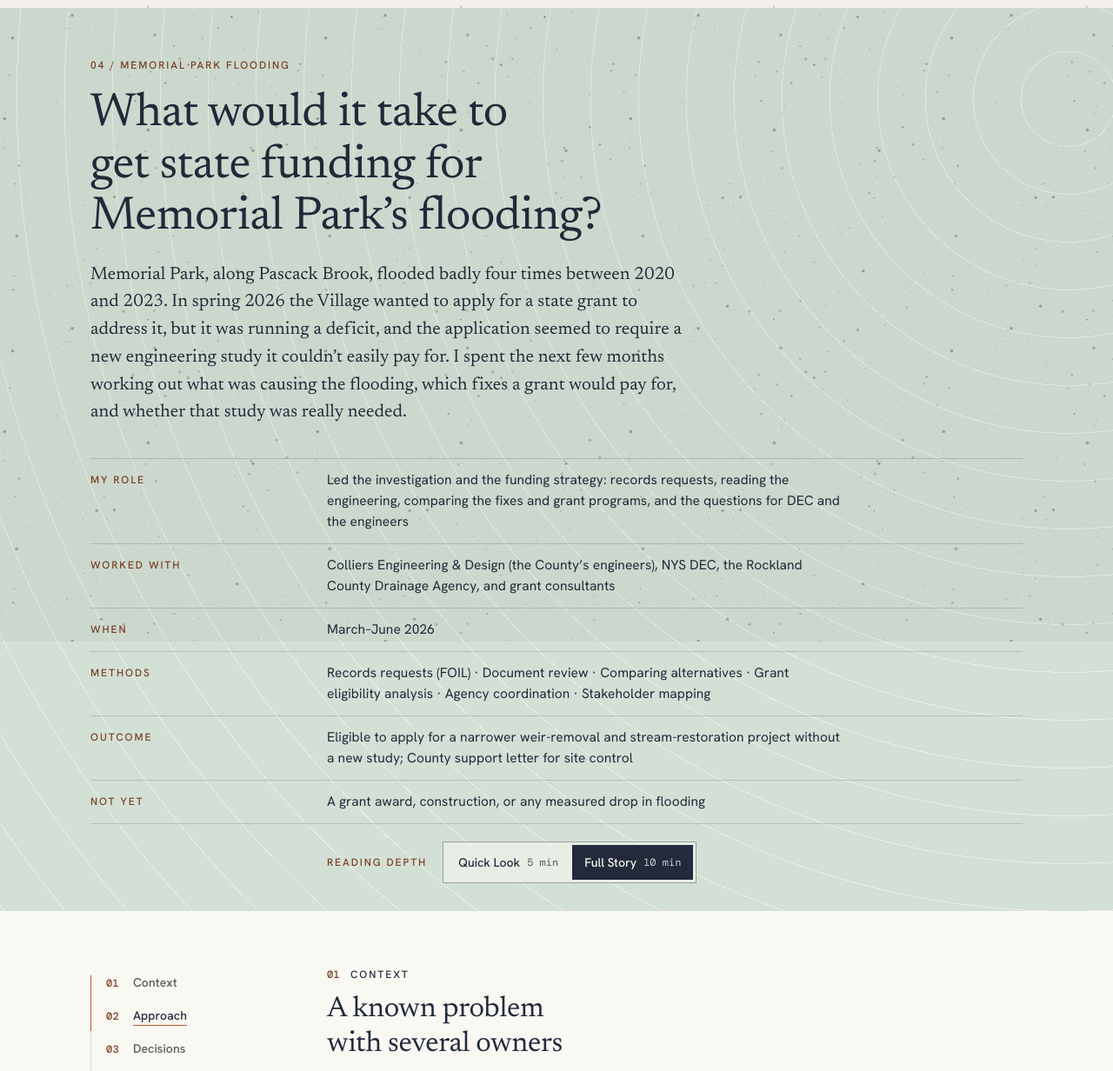
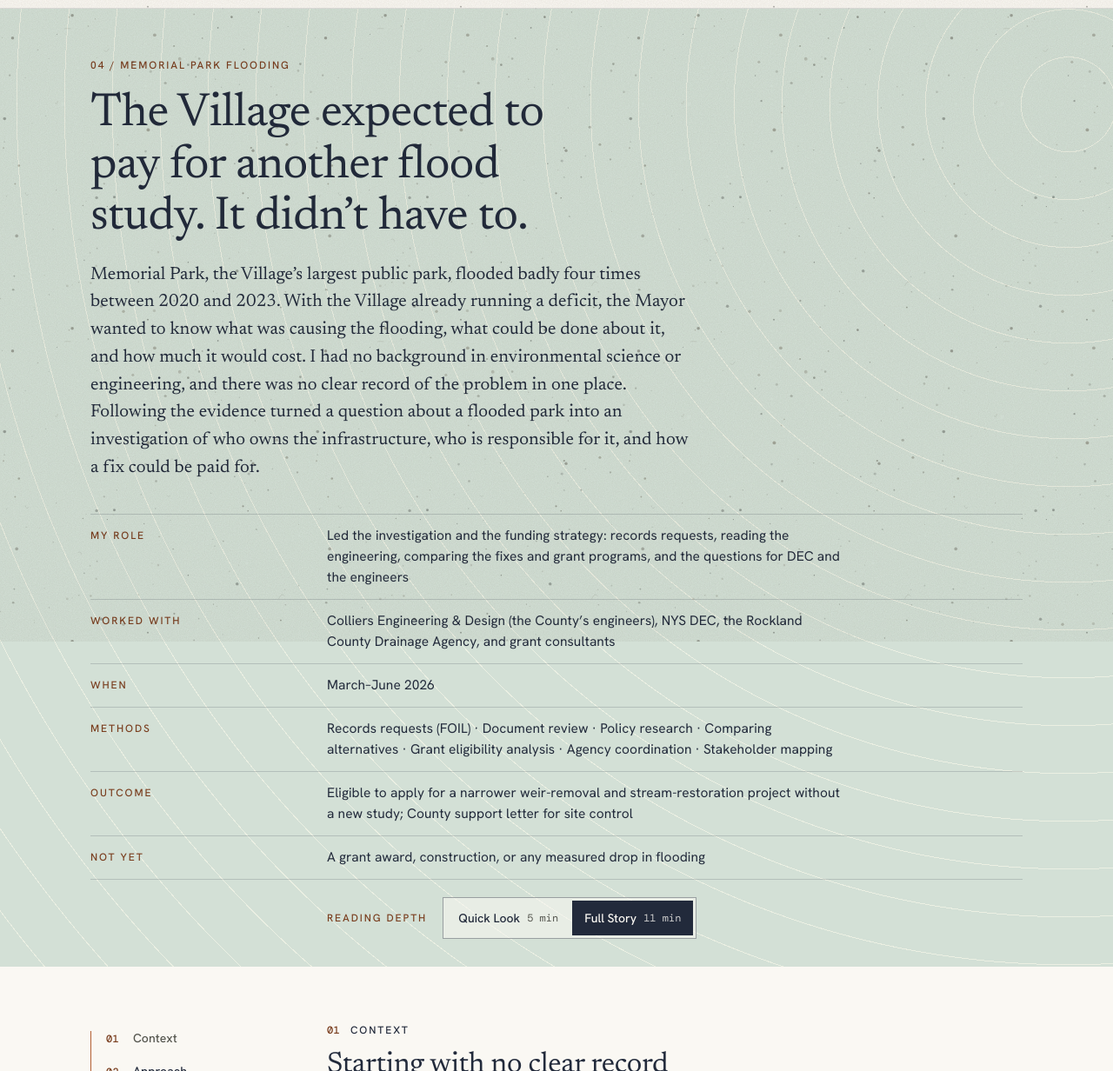
Before and after one commit to judeandrade013/judeandrade013.github.io, a plain HTML site: page work/memorial-park.html in a window 1280 px wide. Shown: the part 62-1294 px from the top of the page at 87% size. Drawn offline with nearby package versions, Linux system fonts and the light colour scheme.

Commit message:
Rework the Memorial Park case around Jude's account
New title and intro, a "Starting with no clear record" opening, the
sources and redacted records in Approach, and a closing "What I took
from it". Existing evidence, decisions and exhibits unchanged. Pager
titles on the neighbouring cases updated to the new title.

Co-Authored-By: Claude Opus 5.5 <noreply@anthropic.com>
Claude-Session: https://claude.ai/code/session_011crcDEJLF27TFXUFfabBBR

```diff
--- a/work/memorial-park.html
+++ b/work/memorial-park.html
@@ -5,11 +5,11 @@
 <meta content="width=device-width,initial-scale=1,viewport-fit=cover" name="viewport"/>
 <meta content="#FAF8F3" name="theme-color"/>
 <script>(function(){var d=document.documentElement,t;try{t=localStorage.getItem("theme")}catch(e){}if(t!=="light"&&t!=="dark")t=matchMedia("(prefers-color-scheme: dark)").matches?"dark":"light";d.setAttribute("data-theme",t);})();</script>
-<title>What would it take to get state funding for Memorial Park’s flooding? · Jude Andrade</title>
-<meta content="Memorial Park, along Pascack Brook, flooded badly four times between 2020 and 2023. In spring 2026 the Village wanted to apply for a state grant to address it, but it was running a deficit, and the application seemed to require a new engineering study it couldn’t easily pay for. I spent the next few months working out what the grant actually required." name="description"/>
+<title>The Village expected to pay for another flood study. It didn’t have to. · Jude Andrade</title>
+<meta content="Memorial Park, the Village’s largest public park, flooded badly four times between 2020 and 2023. With the Village already running a deficit, the Mayor wanted to know what was causing the flooding, what could be done about it, and how much it would cost. I had no background in environmental science or engineering, and there was no clear record of the problem in one place. Following the evidence turned a question about a flooded park into an investigation of who owns the infrastructure, who is responsible for it, and how a fix could be paid for." name="description"/>
 <meta content="article" property="og:type"/>
-<meta content="What would it take to get state funding for Memorial Park’s flooding?" property="og:title"/>
-<meta content="Memorial Park, along Pascack Brook, flooded badly four times between 2020 and 2023. In spring 2026 the Village wanted to apply for a state grant to address it, but it was running a deficit, and the application seemed to require a new engineering study it couldn’t easily pay for. I spent the next few months working out what the grant actually required." property="og:description"/>
+<meta content="The Village expected to pay for another flood study. It didn’t have to." property="og:title"/>
+<meta content="Memorial Park, the Village’s largest public park, flooded badly four times between 2020 and 2023. With the Village already running a deficit, the Mayor wanted to know what was causing the flooding, what could be done about it, and how much it would cost. I had no background in environmental science or engineering, and there was no clear record of the problem in one place. Following the evidence turned a question about a flooded park into an investigation of who owns the infrastructure, who is responsible for it, and how a fix could be paid for." property="og:description"/>
 <meta content="https://judeandrade013.github.io/og-card.jpg?v=20261117" property="og:image"/>
 <meta content="1200" property="og:image:width"/>
 <meta content="630" property="og:image:height"/>
@@ -30,17 +30,18 @@
 <article aria-labelledby="h-memorial-park" data-depth="full" class="case story-case" style="--band:var(--band-4)" id="memorial-park">
 <div class="wrap">
 <div class="case-band"><div class="case-head"><p class="label">04 / Memorial Park flooding</p></div>
-<h1 id="h-memorial-park">What would it take to get state funding for Memorial Park’s flooding?</h1>
-<p class="dek">Memorial Park, along Pascack Brook, flooded badly four times between 2020 and 2023. In spring 2026 the Village wanted to apply for a state grant to address it, but it was running a deficit, and the application seemed to require a new engineering study it couldn’t easily pay for. I spent the next few months working out what was causing the flooding, which fixes a grant would pay for, and whether that study was really needed.</p>
-<dl class="facts case-meta"><div class="wide"><dt class="label">My role</dt><dd>Led the investigation and the funding strategy: records requests, reading the engineering, comparing the fixes and grant programs, and the questions for DEC and the engineers</dd></div><div class="wide"><dt class="label">Worked with</dt><dd>Colliers Engineering &amp; Design (the County’s engineers), NYS DEC, the Rockland County Drainage Agency, and grant consultants</dd></div><div><dt class="label">When</dt><dd>March–June 2026</dd></div><div class="wide"><dt class="label">Methods</dt><dd>Records requests (FOIL) · Document review · Comparing alternatives · Grant eligibility analysis · Agency coordination · Stakeholder mapping</dd></div><div class="wide"><dt class="label">Outcome</dt><dd>Eligible to apply for a narrower weir-removal and stream-restoration project without a new study; County support letter for site control</dd></div><div><dt class="label">Not yet</dt><dd>A grant award, construction, or any measured drop in flooding</dd></div></dl>
-<div class="depth"><p class="label" id="depth-l">Reading depth</p><div class="seg" role="radiogroup" aria-labelledby="depth-l"><button type="button" role="radio" value="quick" aria-checked="false" tabindex="-1">Quick Look <span class="t">5 min</span></button><button type="button" role="radio" value="full" aria-checked="true">Full Story <span class="t">10 min</span></button></div></div></div>
+<h1 id="h-memorial-park">The Village expected to pay for another flood study. It didn’t have to.</h1>
+<p class="dek">Memorial Park, the Village’s largest public park, flooded badly four times between 2020 and 2023. With the Village already running a deficit, the Mayor wanted to know what was causing the flooding, what could be done about it, and how much it would cost. I had no background in environmental science or engineering, and there was no clear record of the problem in one place. Following the evidence turned a question about a flooded park into an investigation of who owns the infrastructure, who is responsible for it, and how a fix could be paid for.</p>
+<dl class="facts case-meta"><div class="wide"><dt class="label">My role</dt><dd>Led the investigation and the funding strategy: records requests, reading the engineering, comparing the fixes and grant programs, and the questions for DEC and the engineers</dd></div><div class="wide"><dt class="label">Worked with</dt><dd>Colliers Engineering &amp; Design (the County’s engineers), NYS DEC, the Rockland County Drainage Agency, and grant consultants</dd></div><div><dt class="label">When</dt><dd>March–June 2026</dd></div><div class="wide"><dt class="label">Methods</dt><dd>Records requests (FOIL) · Document review · Policy research · Comparing alternatives · Grant eligibility analysis · Agency coordination · Stakeholder mapping</dd></div><div class="wide"><dt class="label">Outcome</dt><dd>Eligible to apply for a narrower weir-removal and stream-restoration project without a new study; County support letter for site control</dd></div><div><dt class="label">Not yet</dt><dd>A grant award, construction, or any measured drop in flooding</dd></div></dl>
+<div class="depth"><p class="label" id="depth-l">Reading depth</p><div class="seg" role="radiogroup" aria-labelledby="depth-l"><button type="button" role="radio" value="quick" aria-checked="false" tabindex="-1">Quick Look <span class="t">5 min</span></button><button type="button" role="radio" value="full" aria-checked="true">Full Story <span class="t">11 min</span></button></div></div></div>
 </div>
 <div class="wrap case-body">
 <nav class="rail" aria-label="Sections in this case study"><div class="rail-in"><span class="rail-line" aria-hidden="true"><span class="rail-fill"></span></span><ol><li><a href="#s-context"><span class="part-no">01</span><span class="rl">Context</span></a></li><li><a href="#s-approach"><span class="part-no">02</span><span class="rl">Approach</span></a></li><li><a href="#s-decisions"><span class="part-no">03</span><span class="rl">Decisions</span></a></li><li><a href="#s-outcome"><span class="part-no">04</span><span class="rl">Outcome</span></a></li></ol></div></nav>
 <div class="stages">
 <section class="chapter stage" id="s-context" data-name="Context" aria-labelledby="s-context-t">
-<div class="stage-head"><p class="part"><span class="part-no">01</span> Context</p><h2 class="stage-title" id="s-context-t">A known problem with several owners</h2></div>
+<div class="stage-head"><p class="part"><span class="part-no">01</span> Context</p><h2 class="stage-title" id="s-context-t">Starting with no clear record</h2></div>
 <div class="story stage-body">
+<p>There was no single place that explained why the park flooded, what had already been studied, or who was responsible for fixing it. The starting assumption was that the Village would have to pay for another expensive engineering study, and possibly for the fix itself.</p>
 <p>Nobody disputed that the park floods. Rockland County’s 2024 hazard mitigation plan lists Memorial Park among the Village’s flood-prone areas and records major flooding there during Tropical Storm Isaias (August 2020), Hurricane Henri (August 2021), the remnants of Hurricane Ida (September 2021), and a severe storm in July 2023. Village-wide, the same plan counts 254 flood insurance claims and about $1.47 million paid, in a village where 24.2% of residents live below the poverty line.</p>
 <p>What was unclear was who could act. The Village owns the park. The Rockland County Drainage Agency controls the waterway. The County holds the hazard plan and the earlier flood studies. The state Department of Environmental Conservation (DEC) decides what counts as a qualifying study for the grant. I expected the engineering to be the hard part. It turned out to be working out which of these institutions could answer which question, and getting the answers in writing.</p>
 <section aria-labelledby="shots-3" class="shots story-exhibit q">
@@ -56,7 +57,9 @@
 <section class="chapter stage" id="s-approach" data-name="Approach" aria-labelledby="s-approach-t">
 <div class="stage-head"><p class="part"><span class="part-no">02</span> Approach</p><h2 class="stage-title" id="s-approach-t">Reading what had already been paid for</h2></div>
 <div class="story stage-body">
+<p>I started digging through environmental assessments, land-use records, engineering studies, and flood analyses, using document review, public records requests, policy research, and comparisons between programs to piece together what had already been studied, which agencies were responsible, and what options were available.</p>
 <p>Before anyone spent money or assigned blame, I wanted to know what had already been studied, who controlled the affected stretch of the brook, and what commitments were on paper. I filed two Freedom of Information Law requests, one to the County and one to the Drainage Agency, for engineering records, consultant work, and the basis and status of a possible historical contribution from the Village.</p>
+<p>The closer I got to questions of ownership and responsibility, the more often the records were incomplete or redacted.</p>
 <p>The most useful document was a flood analysis Colliers Engineering &amp; Design finished for the County in January 2025. Colliers built a computer model of about 370 acres around the brook and used it to test four ways of lowering the water in the park. They ran each one through two storms: a 2-year storm, which has about a 50% chance of happening in any given year, and a 100-year storm, which has a 1% chance. They also estimated what each fix would cost and checked that none of them would push more water downstream.</p>
 <h3>Why the park floods</h3>
 <p>The report changed what I thought the project was. Memorial Park sits on a wide, nearly flat stretch of Pascack Brook. Just downstream, the brook passes under Lawrence Street and then a Metro-North railroad bridge, which Colliers identified as too small for the flow. Two low weirs, small dams under two feet high, sit at the railroad bridge and 30 feet below it. Water backs up behind those structures and spreads across the park. The causes were outside the park, in structures the Village doesn’t control, and nobody had confirmed who owned the weirs or why they were built.</p>
@@ -167,6 +170,9 @@
 <li><span>Not yet</span>Built</li>
 <li><span>Not yet</span>Flooding measurably reduced</li>
 </ol>
+<h3>What I took from it</h3>
+<p>We started out assuming the Village might have to pay for another expensive study and carry the cost of fixing the problem. By the end, I had found a way to use studies that already existed, involve the agencies responsible for the infrastructure, and pursue outside funding.</p>
+<p>That was the most satisfying part. The work took me into a subject I knew almost nothing about, and following the evidence changed what seemed possible.</p>
 </div>
 <button class="expand" type="button">Read this section <span aria-hidden="true">↓</span></button>
 </section>
```
Also changed, not shown: work/digital-services.html (+1 -1 lines), work/fees.html (+1 -1 lines).
